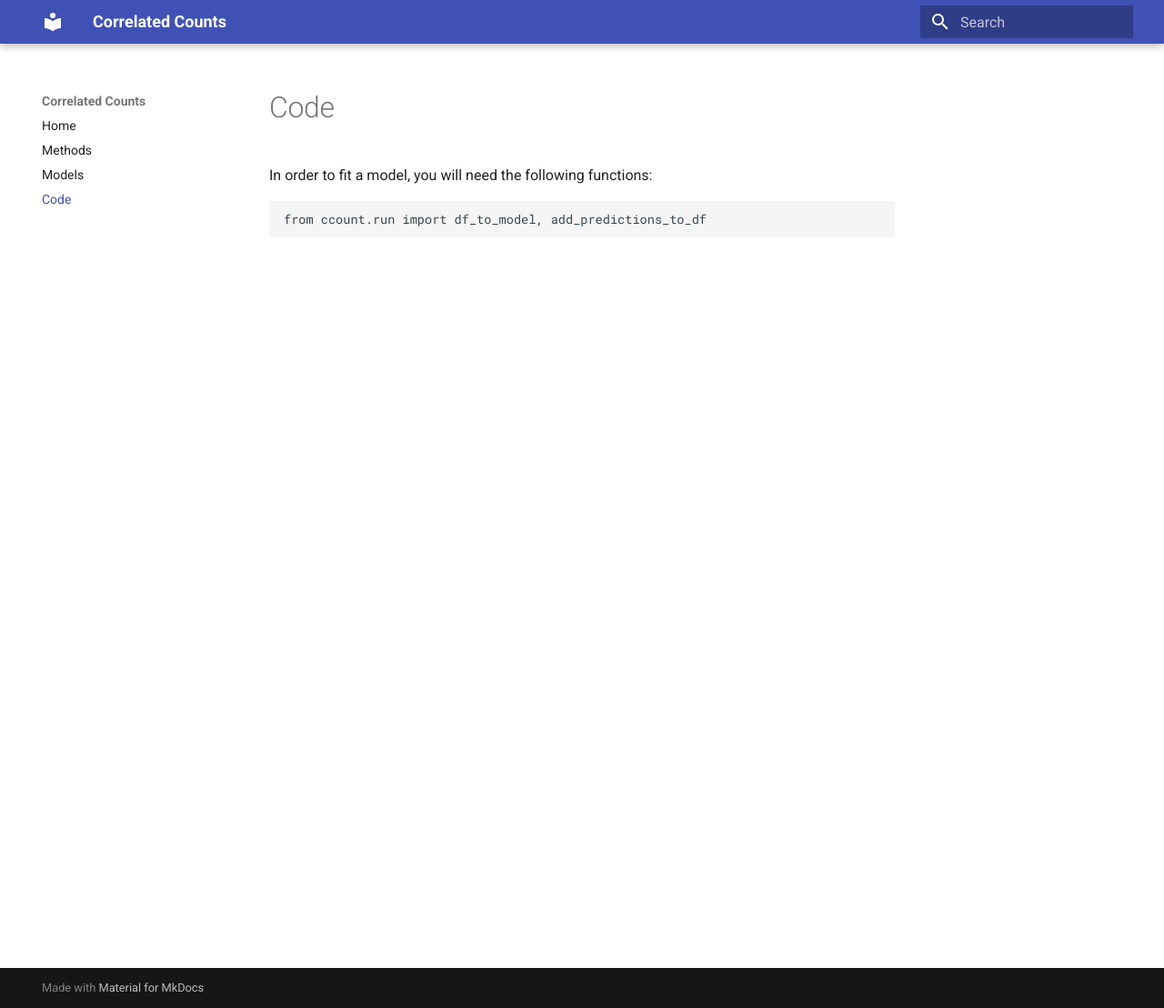
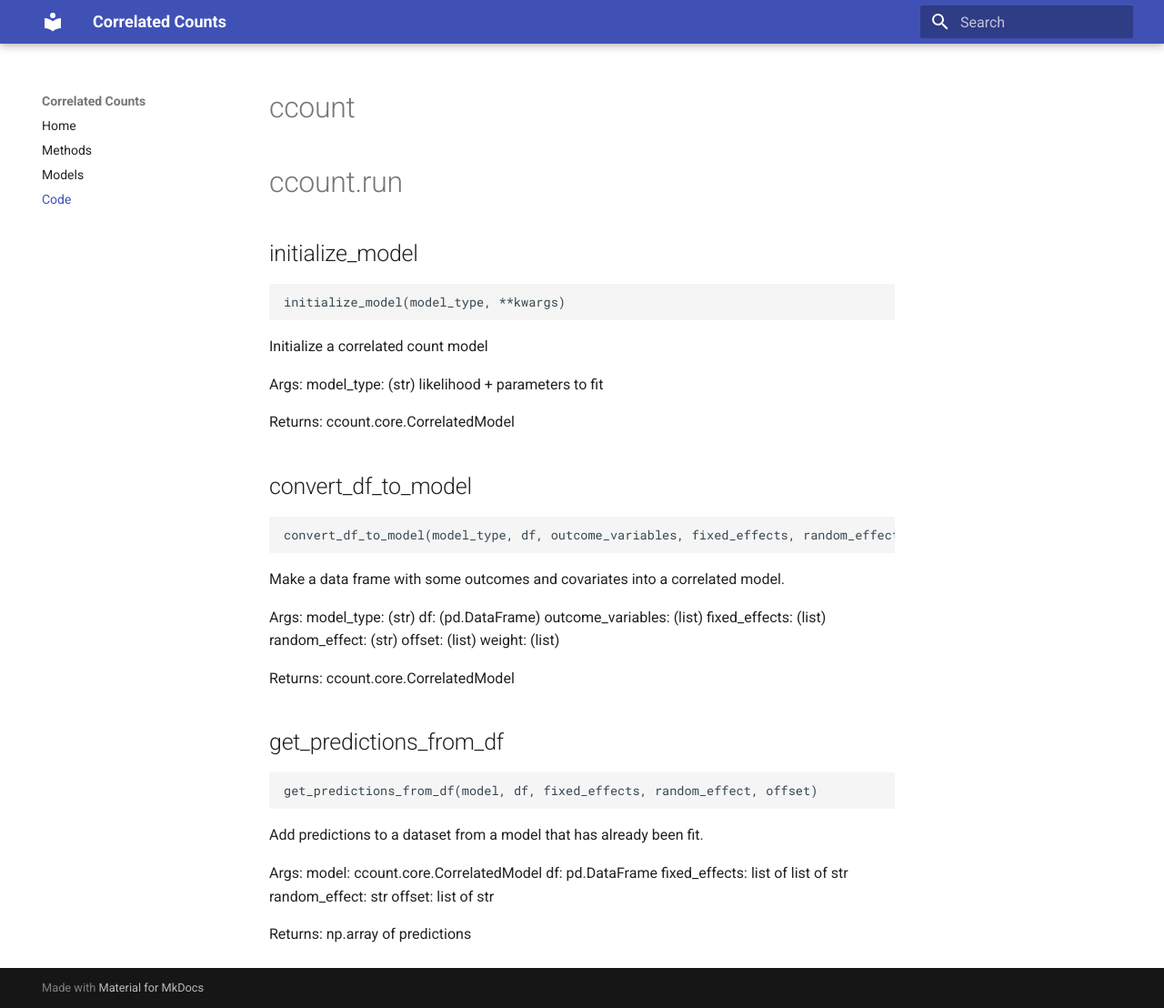
Before and after one commit to ihmeuw-msca/CorrelatedCounts, an MkDocs documentation site: the page built from docs/code.md, in a window 1280 px wide and 1108 px high. Shown: the whole window at 91% size. Built offline with MkDocs 1.6.1 and Material for MkDocs 9.7.7, drawn with Linux system fonts in a browser that asks for light colours.

Commit message:
Saving chnages

````diff
--- a/docs/code.md
+++ b/docs/code.md
@@ -1,7 +1,53 @@
-# Code
+# ccount
 
-In order to fit a model, you will need the following functions:
+# ccount.run
 
+## initialize_model
+```python
+initialize_model(model_type, **kwargs)
 ```
-from ccount.run import df_to_model, add_predictions_to_df
+
+Initialize a correlated count model
+
+Args:
+    model_type: (str) likelihood + parameters to fit
+
+Returns:
+    ccount.core.CorrelatedModel
+
+## convert_df_to_model
+```python
+convert_df_to_model(model_type, df, outcome_variables, fixed_effects, random_effect, offset, weight, **kwargs)
 ```
+
+Make a data frame with some outcomes and covariates into a
+correlated model.
+
+Args:
+    model_type: (str)
+    df: (pd.DataFrame)
+    outcome_variables: (list)
+    fixed_effects: (list)
+    random_effect: (str)
+    offset: (list)
+    weight: (list)
+
+Returns:
+    ccount.core.CorrelatedModel
+
+## get_predictions_from_df
+```python
+get_predictions_from_df(model, df, fixed_effects, random_effect, offset)
+```
+
+Add predictions to a dataset from a model that has already been fit.
+
+Args:
+    model: ccount.core.CorrelatedModel
+    df: pd.DataFrame
+    fixed_effects: list of list of str
+    random_effect: str
+    offset: list of str
+
+Returns:
+    np.array of predictions
````
Also changed, not shown: docs/methods.md (+8 -0 lines).
